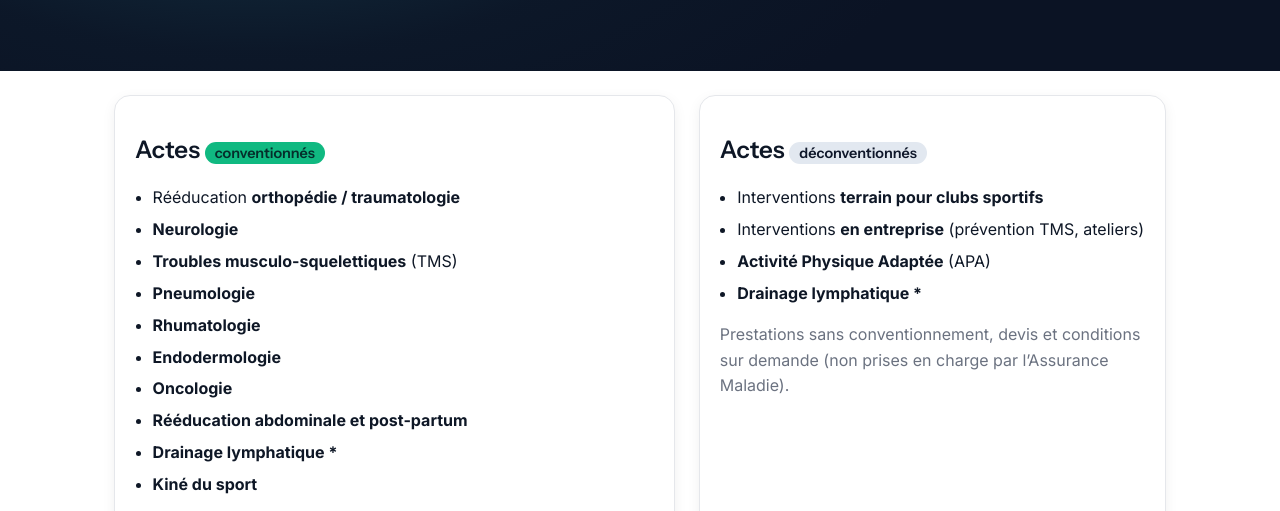
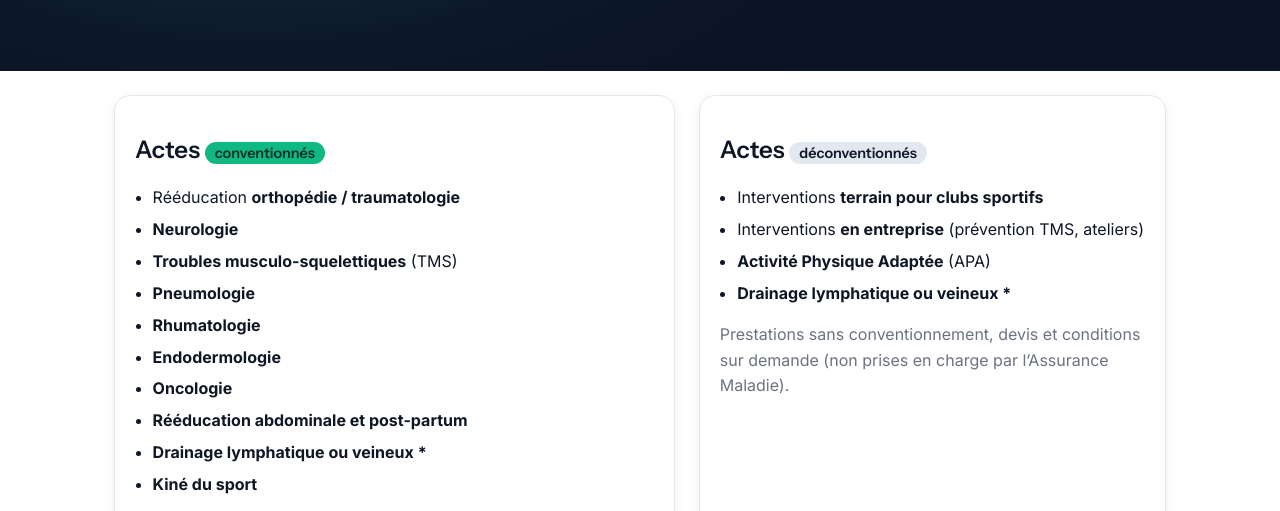
Before and after one commit to windazfell/cabinetkinecolombiere, a plain HTML site: page prestations.html in a window 1280 px wide. Shown: the part 270-781 px from the top of the page. Drawn offline with Linux system fonts and the light colour scheme.

Commit message:
mise à jour du contenu

```diff
--- a/prestations.html
+++ b/prestations.html
@@ -52,7 +52,7 @@
             <li><strong>Endodermologie</strong></li>
             <li><strong>Oncologie</strong></li>
             <li><strong>Rééducation abdominale et post-partum</strong></li>
-            <li><strong>Drainage lymphatique *</strong></li>
+            <li><strong>Drainage lymphatique ou veineux *</strong></li>
             <li><strong>Kiné du sport</strong></li>
           </ul>
           <p class="muted">Selon prescription médicale, avec prise en charge par l'Assurance Maladie.</p>
@@ -64,14 +64,14 @@
             <li>Interventions <strong>terrain pour clubs sportifs</strong></li>
             <li>Interventions <strong>en entreprise</strong> (prévention TMS, ateliers)</li>
             <li><strong>Activité Physique Adaptée</strong> (APA)</li>
-            <li><strong>Drainage lymphatique *</strong></li>
+            <li><strong>Drainage lymphatique ou veineux *</strong></li>
           </ul>
           <p class="muted">Prestations sans conventionnement, devis et conditions sur demande (non prises en charge par l’Assurance Maladie).</p>
         </article>
       </div>
       <div class="wrap">
         <p class="note">
-        * Le drainage lymphatique n’est pris en charge par l’Assurance Maladie que sur prescription médicale et dans les cas suivants : chirurgie, radiothérapie, lymphœdème congénital, lymphoedème du membre supérieur après traitement d’un cancer du sein, associée à une rééducation de l’épaule ou insuffisance veineuse des membres inférieurs associée à un retentissement articulaire et/ou à des troubles trophiques.
+        * Le drainage lymphatique n’est pris en charge par l’Assurance Maladie que sur prescription médicale et dans les cas suivants :  lymphœdèmes vrais (après chirurgie et/ou radiothérapie, lymphœdèmes congénitaux), lymphoedème du membre supérieur après traitement d’un cancer du sein, associée à une rééducation de l’épaule ou insuffisance veineuse des membres inférieurs associée à un retentissement articulaire et/ou à des troubles trophiques.
         </p>
       </div>
     </section>
```
